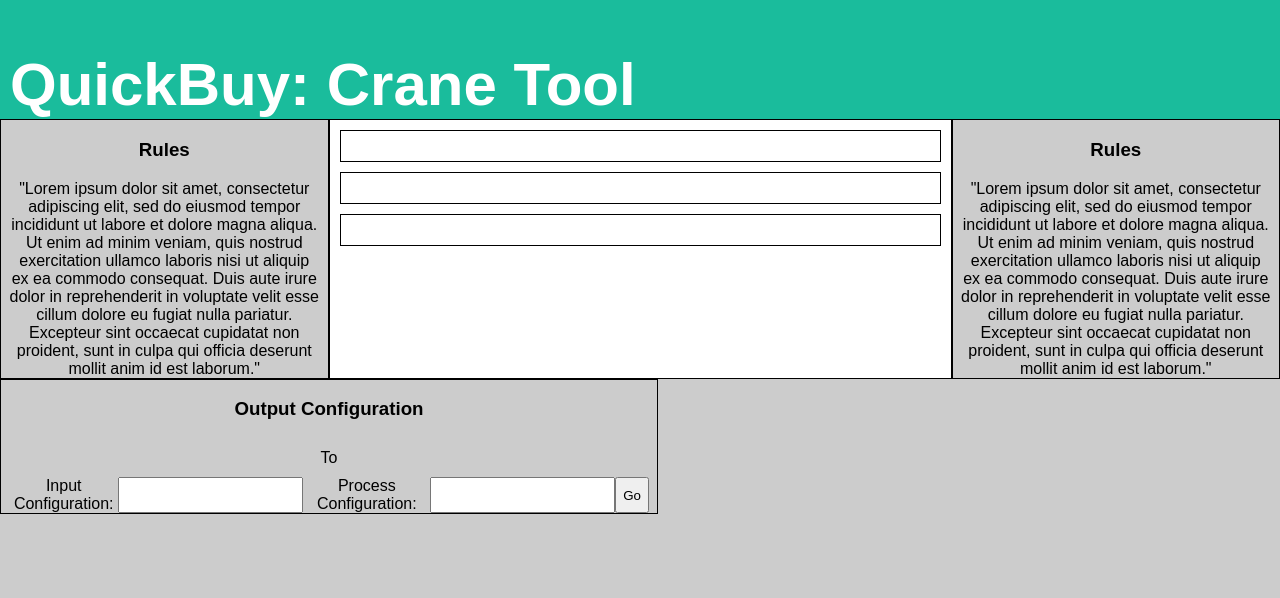
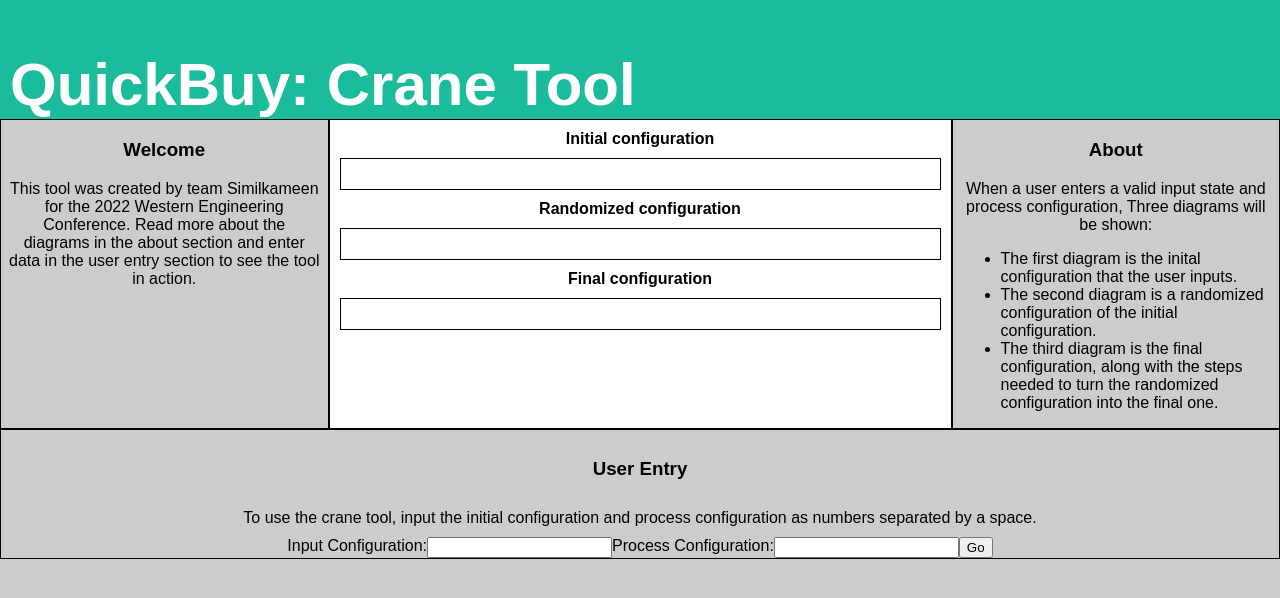
Before and after one commit to mahyarmirrashed/similkameen, a React (Create React App) app in the folder client/: page / in a window 1280 px wide. Shown: the top 598 px of the page. Built offline with nearby package versions, Linux system fonts and the light colour scheme; the HTML template or start-up script is replaced by a standard one.

Commit message:
add explanation text

```diff
--- a/client/src/App.js
+++ b/client/src/App.js
@@ -82,18 +82,15 @@
       </div>
       <div className="content_container">
         <div className="side">
-          <h3>Rules</h3>
+          <h3>Welcome</h3>
           <span>
-            "Lorem ipsum dolor sit amet, consectetur adipiscing elit, sed do
-            eiusmod tempor incididunt ut labore et dolore magna aliqua. Ut enim
-            ad minim veniam, quis nostrud exercitation ullamco laboris nisi ut
-            aliquip ex ea commodo consequat. Duis aute irure dolor in
-            reprehenderit in voluptate velit esse cillum dolore eu fugiat nulla
-            pariatur. Excepteur sint occaecat cupidatat non proident, sunt in
-            culpa qui officia deserunt mollit anim id est laborum."
+            This tool was created by team Similkameen for the 2022 Western Engineering Conference. Read more about the diagrams in the about section and enter data in the user entry section to see the tool in action.
           </span>
         </div>
         <div className="centerpanel">
+          <div className='center status_msg'>
+            <strong>Initial configuration</strong>
+          </div>
           <div className="box_container" id="input_box_container">
             {inputGrid.map((nums, X) => (
               <div className = 'row' key={X}>
@@ -103,6 +100,9 @@
               </div>
             ))}
           </div>
+          <div className='center status_msg'>
+            <strong>Randomized configuration</strong>
+          </div>
           <div className="box_container" id="randomized_box_container">
             {randomGrid.map((nums, X) => (
               <div className = 'row' key={X}>
@@ -111,6 +111,9 @@
                 ))}
               </div>
             ))}
+          </div>
+          <div className='center status_msg'>
+            <strong>Final configuration</strong>
           </div>
           <div className="box_container" id="input_box_container">
             {outputGrid.map((nums, X) => (
@@ -123,24 +126,24 @@
           </div>
         </div>
         <div className="side">
-          <h3>Rules</h3>
+          <h3>About</h3>
           <span>
-            "Lorem ipsum dolor sit amet, consectetur adipiscing elit, sed do
-            eiusmod tempor incididunt ut labore et dolore magna aliqua. Ut enim
-            ad minim veniam, quis nostrud exercitation ullamco laboris nisi ut
-            aliquip ex ea commodo consequat. Duis aute irure dolor in
-            reprehenderit in voluptate velit esse cillum dolore eu fugiat nulla
-            pariatur. Excepteur sint occaecat cupidatat non proident, sunt in
-            culpa qui officia deserunt mollit anim id est laborum."
+            When a user enters a valid input state and process configuration, Three diagrams will be shown:
           </span>
+          <br></br>
+          <ul>
+            <li>The first diagram is the inital configuration that the user inputs. </li>
+            <li>The second diagram is a randomized configuration of the initial configuration.</li>
+            <li>The third diagram is the final configuration, along with the steps needed to turn the randomized configuration into the final one.</li>
+          </ul>
         </div>
       </div>
       <div className="content_container">
         <div className="input_tile">
           <div className="center status_msg">
-            <h3>Output Configuration</h3>
+            <h3>User Entry</h3>
           </div>
-          <span className="center status_msg">To</span>
+          <span className="center status_msg">To use the crane tool, input the initial configuration and process configuration as numbers separated by a space.</span>
           <div className="center">
             <label htmlFor="input_config">Input Configuration:</label>
             <input
--- a/client/src/style.css
+++ b/client/src/style.css
@@ -10,6 +10,9 @@
   background: #1abc9c;
   color: white;
   font-size: 30px;
+}
+li {
+  text-align: left;
 }
 h1 {
   margin-bottom: 0px;
@@ -37,7 +40,7 @@
   border: 1px solid rgb(0, 0, 0);
 }
 .input_tile {
-  width: 50%;
+  width: 100%;
   border: 1px solid rgb(0, 0, 0);
   padding: 0px 8px;
 }
@@ -63,7 +66,7 @@
   background-color: teal;
 }
 .status_msg {
-  margin-bottom: 10px;
+  margin: 10px 0px;
 }
 .center {
   width: 100%;
```
